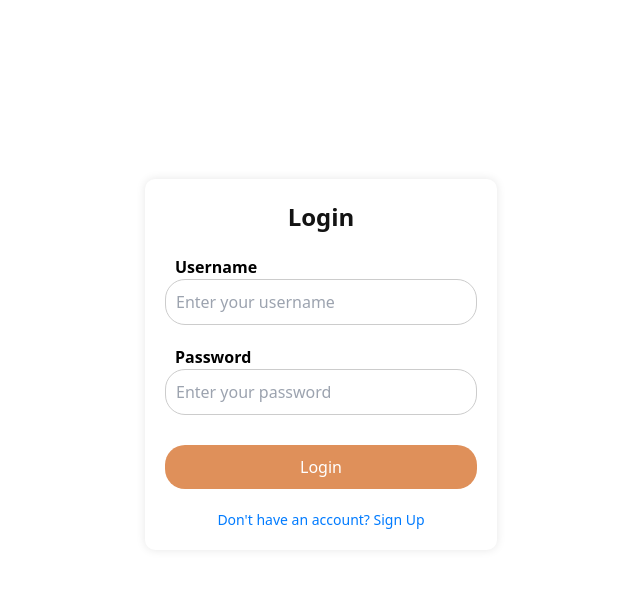
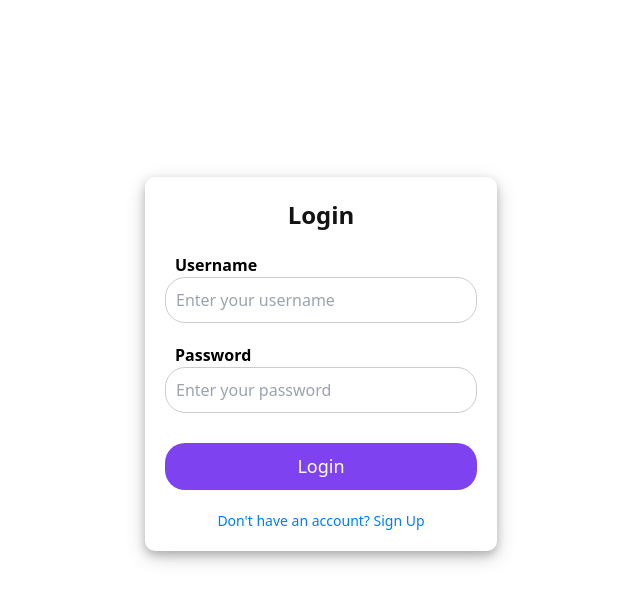
Before and after one commit to ay0-0n/TourPlanner, a Flask app: page /login in a window 1280 px wide. Shown: the part 72-674 px from the top of the page, without its empty margins (319-959 px from the left). Run offline with Flask 3, Linux system fonts and the light colour scheme; some libraries are stand-ins or nearby versions.

Commit message:
Changed designs

```diff
--- a/app/templates/login.html
+++ b/app/templates/login.html
@@ -12,17 +12,19 @@
       align-items: center;
       height: calc(100vh - 4.5rem);
     }
+
     .login-container {
       background-color: #fff;
       border-radius: 10px;
       padding: 20px;
-      box-shadow: 0 0 10px rgba(0, 0, 0, 0.1);
+      box-shadow: 0 4px 8px 0 rgba(0, 0, 0, 0.2), 0 6px 20px 0 rgba(0, 0, 0, 0.19);
       width: 22rem;
       display: flex;
       flex-direction: column;
       gap: 20px;
       justify-content: center;
-    }
+}
+
 
     .login-container h2 {
       margin-top: 0;
@@ -70,16 +72,17 @@
       margin-top: 10px;
       width: 100%;
       padding: 10px;
-      background-color: #DF905A;
+      background-color: #7E42F1;
       color: #fff;
       border: none;
       border-radius: 20px;
       cursor: pointer;
       transition: background-color 0.3s ease;
+      font-size: large;
     }
 
     .login-btn:hover {
-      background-color: #7E42F1;
+      background-color: #4d06d0;
     }
 
     .signup-link {
```
